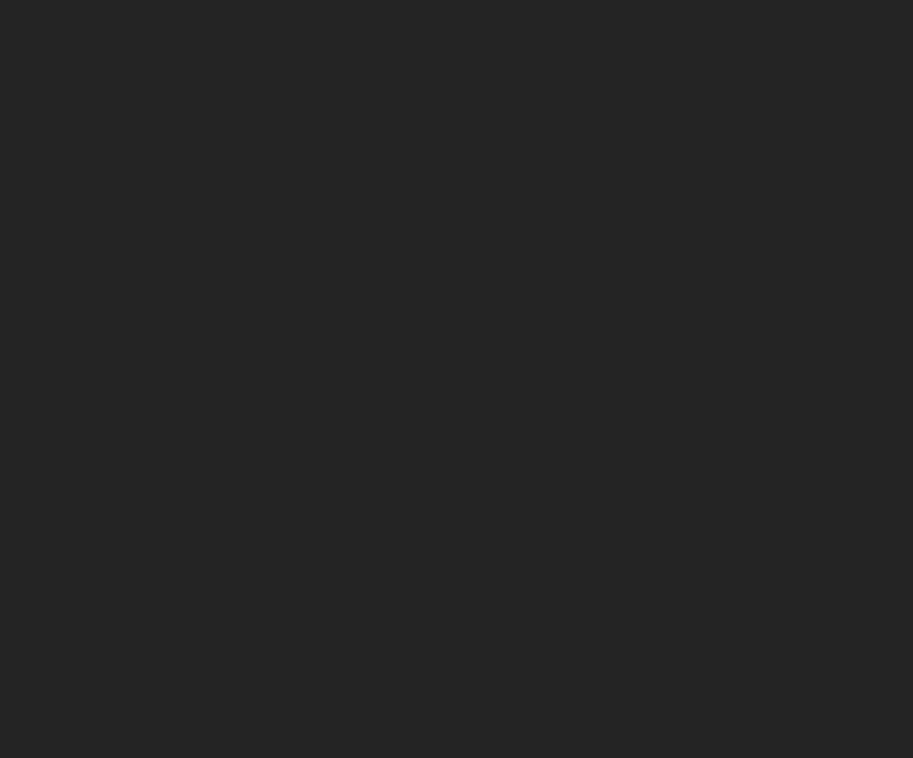
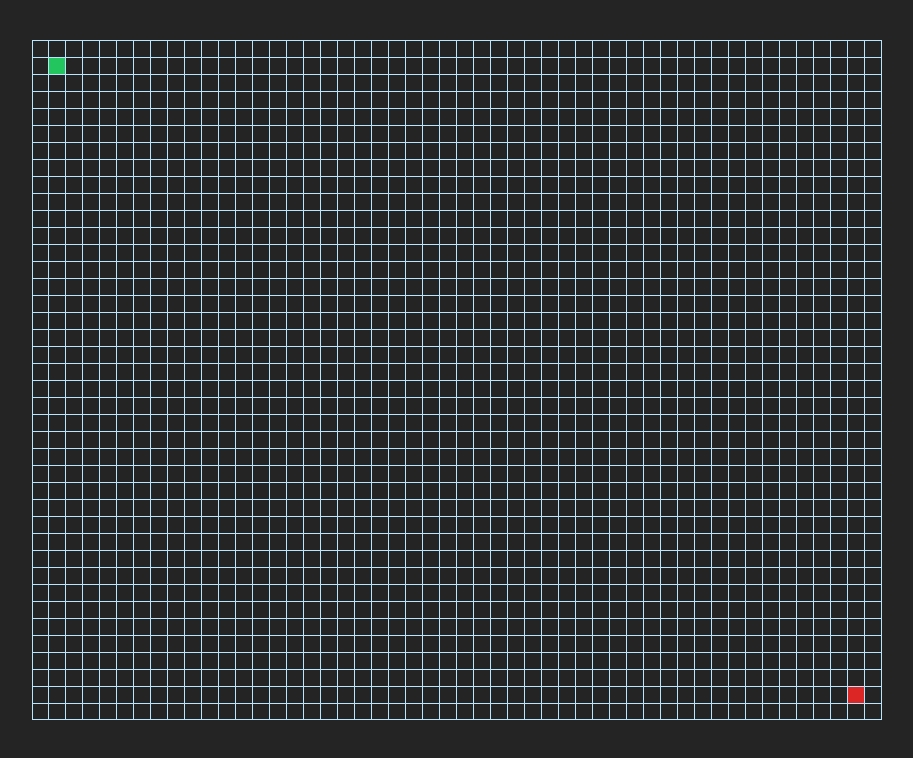
Before and after one commit to stevebiczyk/pathfinder, a React (Vite) app: page / in a window 1280 px wide. Shown: the top 758 px of the page, without its empty margins (183-1096 px from the left). Built offline with nearby package versions, Linux system fonts and the light colour scheme.

Commit message:
added draw wall functionality

```diff
--- a/src/App.tsx
+++ b/src/App.tsx
@@ -1,15 +1,17 @@
+import { useRef } from "react";
 import { Grid } from "./components/Grid";
 import { PathfinderProvider } from "./context/PathfinderContext";
 import { SpeedProvider } from "./context/SpeedContext";
 import { TileProvider } from "./context/TileContext";
 
 export default function App() {
+  const isVisualizerRunningRef = useRef(false);
   return (
     <PathfinderProvider>
       <TileProvider>
         <SpeedProvider>
           <div className="h-screen w-screen flex flex-col">
-            <Grid />
+            <Grid isVisualizerRunningRef={isVisualizerRunningRef} />
           </div>
         </SpeedProvider>
       </TileProvider>
--- a/src/components/Grid.tsx
+++ b/src/components/Grid.tsx
@@ -2,9 +2,45 @@ import { twMerge } from "tailwind-merge";
 import { usePathfinder } from "../hooks/usePathfinder";
 import { MAX_COLS, MAX_ROWS } from "../utils/constants";
 import { Tile } from "./Tile";
+import { MutableRefObject, useState } from "react";
+import { checkIfStartOrEnd, createNewGrid } from "../utils/helpers";
 
-export function Grid() {
-  const { grid } = usePathfinder();
+export function Grid({
+  isVisualizerRunningRef,
+}: {
+  isVisualizerRunningRef: MutableRefObject<boolean>;
+}) {
+  const { grid, setGrid } = usePathfinder();
+  const [isMouseDown, setIsMouseDown] = useState(false);
+
+  const handleMouseDown = (row: number, col: number) => {
+    if (isVisualizerRunningRef.current || checkIfStartOrEnd(row, col)) {
+      return;
+    }
+
+    setIsMouseDown(true);
+    const newGrid = createNewGrid(grid, row, col);
+    setGrid(newGrid);
+  };
+
+  const handleMouseUp = (row: number, col: number) => {
+    if (isVisualizerRunningRef.current || checkIfStartOrEnd(row, col)) {
+      return;
+    }
+
+    setIsMouseDown(false);
+  };
+
+  const handleMouseEnter = (row: number, col: number) => {
+    if (isVisualizerRunningRef.current || checkIfStartOrEnd(row, col)) {
+      return;
+    }
+
+    if (isMouseDown) {
+      const newGrid = createNewGrid(grid, row, col);
+      setGrid(newGrid);
+    }
+  };
 
   return (
     <div
--- a/src/components/Tile.tsx
+++ b/src/components/Tile.tsx
@@ -1,3 +1,4 @@
+import { twMerge } from "tailwind-merge";
 import {
   END_TILE_STYLE,
   MAX_ROWS,
@@ -8,6 +9,10 @@ import {
   WALL_TILE_STYLE,
 } from "../utils/constants";
 
+interface MouseFunction {
+  (row: number, col: number): void;
+}
+
 export function Tile({
   row,
   col,
@@ -16,6 +21,9 @@ export function Tile({
   isTraversed,
   isWall,
   isPath,
+  handleMouseDown,
+  handleMouseUp,
+  handleMouseEnter,
 }: {
   row: number;
   col: number;
@@ -24,6 +32,9 @@ export function Tile({
   isTraversed: boolean;
   isWall: boolean;
   isPath: boolean;
+  handleMouseDown: MouseFunction;
+  handleMouseUp: MouseFunction;
+  handleMouseEnter: MouseFunction;
 }) {
   let tileTypeStyle;
 
@@ -45,5 +56,13 @@ export function Tile({
     row === MAX_ROWS - 1 ? "border-b" : col === 0 ? "border-l" : "";
   const edgeStyle = row === MAX_ROWS - 1 && col === 0 ? "border-l" : "";
 
-  return <div />;
+  return (
+    <div
+      className={twMerge(tileTypeStyle, borderStyle, edgeStyle)}
+      id={`${row}-${col}`}
+      onMouseDown={() => handleMouseDown(row, col)}
+      onMouseUp={() => handleMouseUp(row, col)}
+      onMouseEnter={() => handleMouseEnter(row, col)}
+    />
+  );
 }
--- a/src/context/SpeedContext.tsx
+++ b/src/context/SpeedContext.tsx
@@ -11,7 +11,7 @@ export const SpeedContext = createContext<SpeedContextInterface | undefined>(
 );
 
 export const SpeedProvider = ({ children }: { children: ReactNode }) => {
-  const [speed, setSpeed] = useState<SpeedType>("medium");
+  const [speed, setSpeed] = useState<SpeedType>(1);
   return (
     <SpeedContext.Provider value={{ speed, setSpeed }}>
       {children}
--- a/src/utils/helpers.ts
+++ b/src/utils/helpers.ts
@@ -26,3 +26,24 @@ export const createGrid = (startTile: TileType, endTile: TileType) => {
   }
   return grid;
 };
+
+export const checkIfStartOrEnd = (row: number, col: number) => {
+  return (
+    (row === 1 && col === 1) || (row === MAX_ROWS - 2 && col === MAX_COLS - 2)
+  );
+};
+
+export const createNewGrid = (
+  grid: GridType,
+  row: number,
+  col: number
+): GridType => {
+  const newGrid = grid.slice();
+  const tile = grid[row][col];
+  const newTile = {
+    ...tile,
+    isWall: !tile.isWall,
+  };
+  newGrid[row][col] = newTile;
+  return newGrid;
+};
```
